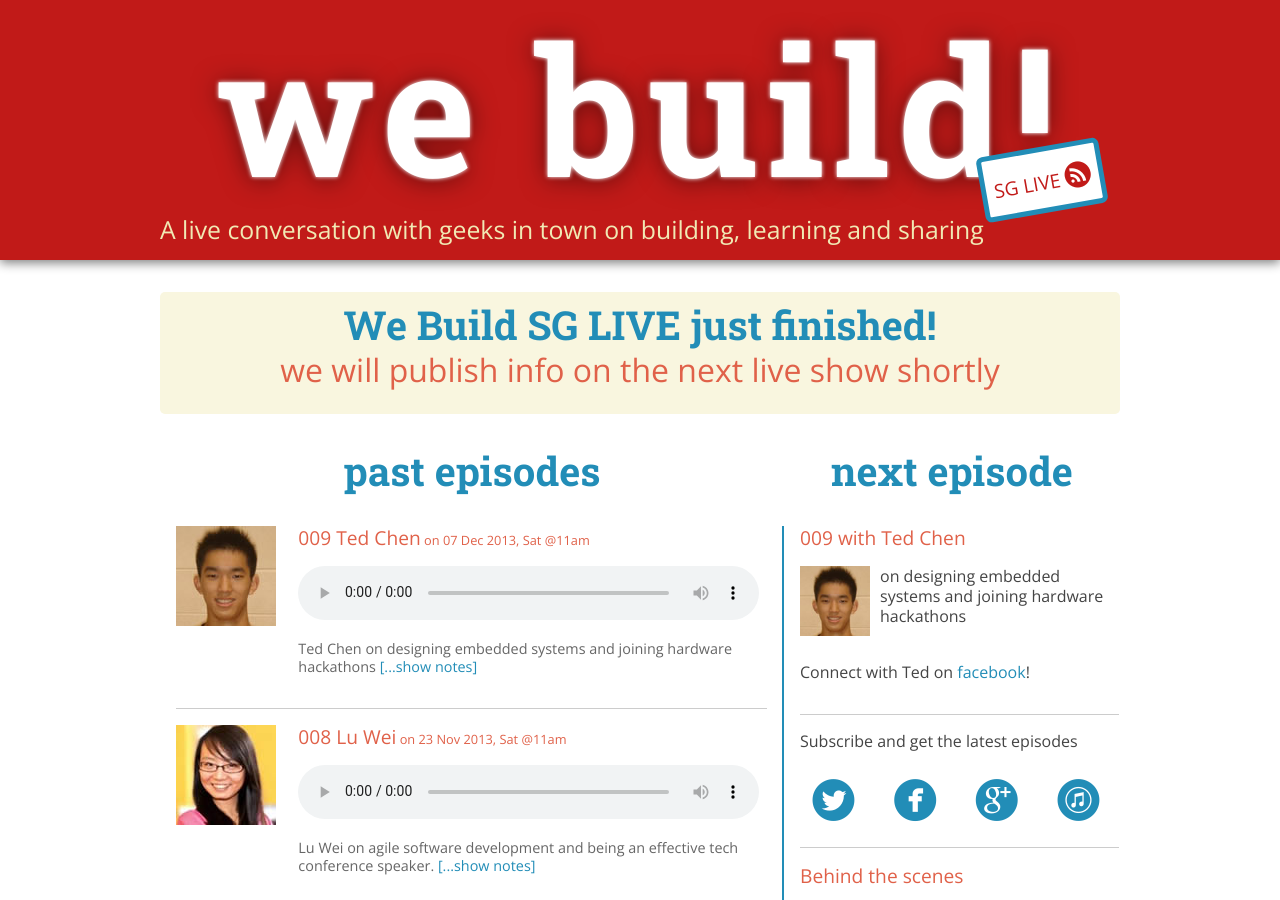
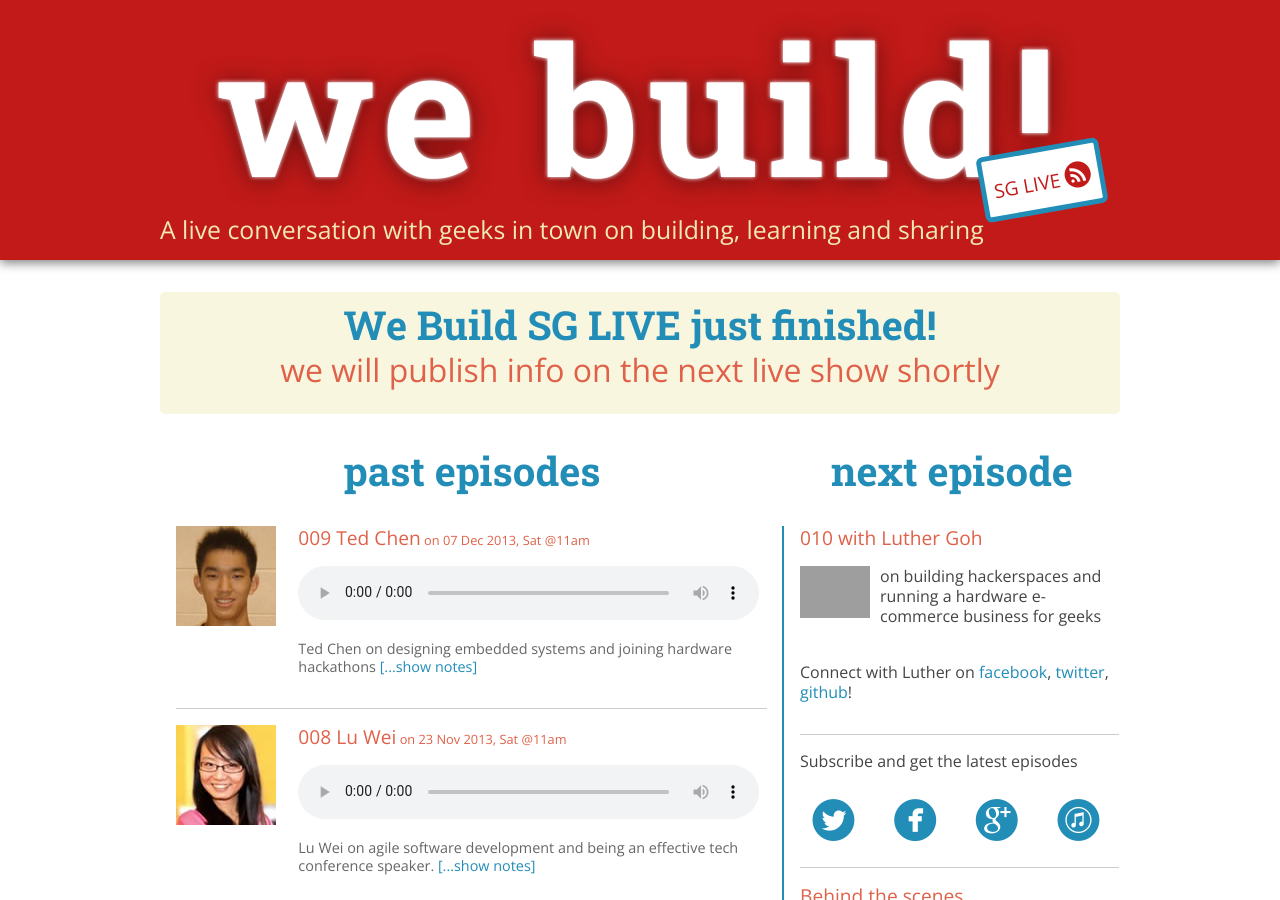
Before and after one commit to webuildsg/live, a Jekyll site: the page built from index.html, in a window 1280 px wide and 900 px high. Built offline with Jekyll 4.4.1, drawn with Linux system fonts in a browser that asks for light colours; Markdown is read by kramdown in place of the engine named in the settings.

Commit message:
added luther sidebar

```diff
--- a/_includes/sidebar.html
+++ b/_includes/sidebar.html
@@ -4,11 +4,11 @@
 
   <ul class="list">
     <li>
-      <p class="info">009 with Ted Chen</p>
-      <img src="{{site.url}}/img/009-ted-chen-profile.jpg" class="next-profile">
-      <p>on designing embedded systems and joining hardware hackathons</p>
+      <p class="info">010 with Luther Goh</p>
+      <img src="{{site.url}}/img/010-luther-goh-profile.jpg" class="next-profile">
+      <p>on building hackerspaces and running a hardware e-commerce business for geeks</p>
       <br>
-      <p>Connect with Ted on  <a href="https://www.facebook.com/tedchen0316">facebook</a>!</p>
+      <p>Connect with Luther on <a href="https://www.facebook.com/lufeng">facebook</a>, <a href="https://twitter.com/elfgoh">twitter</a>, <a href="https://github.com/elfgoh">github</a>!</p>
     </li>
     <li>
       <p>Subscribe and get the latest episodes</p>
```
